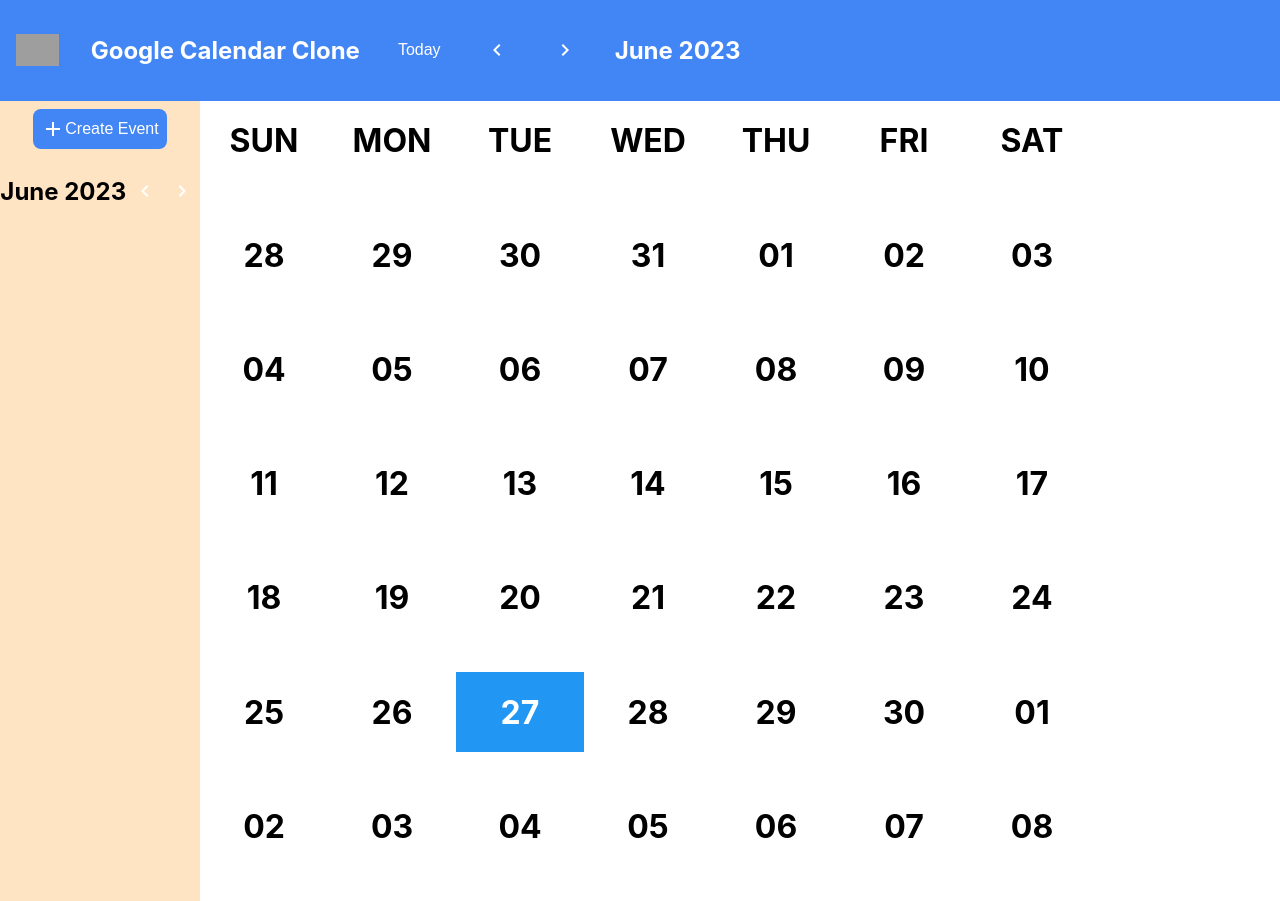
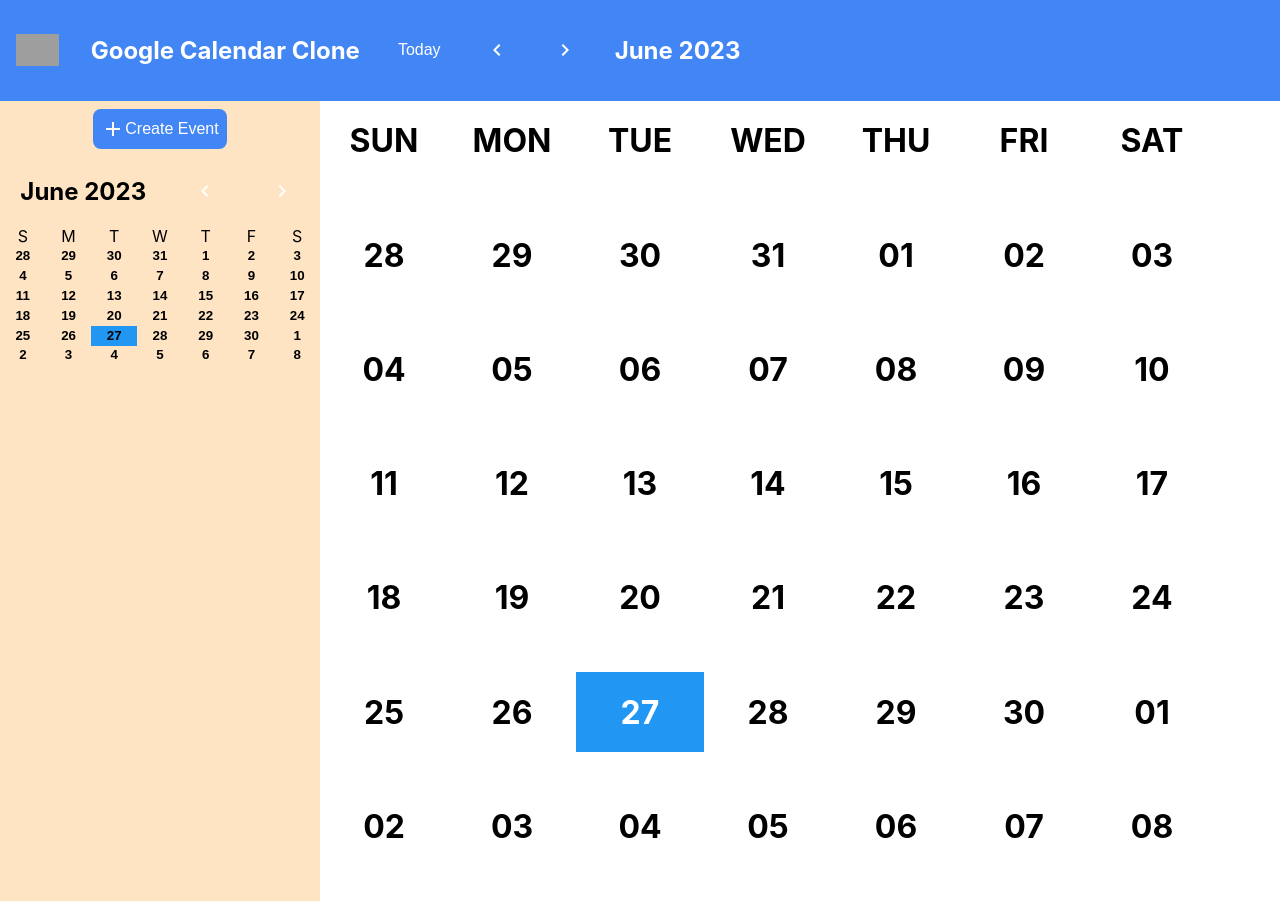
Before and after one commit to EugeneZanevskij/google-calendar, a React (Create React App) app: page / in a window 1280 px wide. Built offline with nearby package versions, Linux system fonts and the light colour scheme; grey boxes are pictures that could not be loaded.

Commit message:
feat: add small calendar and create new global variables

```diff
--- a/src/Sidebar.css
+++ b/src/Sidebar.css
@@ -1,5 +1,5 @@
 .sidebar {
   height: 100vh;
-  width: 200px;
+  width: 20rem;
   background-color: bisque;
 }
--- a/src/SmallCalendar.css
+++ b/src/SmallCalendar.css
@@ -8,3 +8,37 @@
   flex-direction: row;
   justify-content: space-around;
 }
+
+.small-calendar__body {
+  display: grid;
+  grid-template-columns: repeat(7, 1fr);
+  grid-template-rows: repeat(6, 1fr);
+}
+
+.small-calendar__day {
+  display: flex;
+  justify-content: center;
+  align-items: center;
+  color: black;
+}
+
+.small-calendar__day-button {
+  display: flex;
+  justify-content: center;
+  align-items: center;
+  background-color: transparent;
+  cursor: pointer;
+  font-weight: 700;
+  border: none;
+}
+
+.small-calendar__day-button:hover {
+  background-color: #735cd1;;
+}
+
+.small-calendar__day-button--current {
+  background-color: #2196f3;
+}
+.small-calendar__day-button--selected {
+  background-color: #44d26f;
+}
--- a/src/SmallCalendar.jsx
+++ b/src/SmallCalendar.jsx
@@ -9,20 +9,35 @@
 const SmallCalendar = () => {
   const [currentMonthIndex, setCurrentMonthIndex] = useState(dayjs().month());
   const [currentMonth, setCurrentMonth] = useState(getMonth());
+  const {monthIndex, setSmallCalendarMonth, daySelected, setDaySelected} = useContext(GlobalContext);
+
+  useEffect(() => {
+    setCurrentMonthIndex(monthIndex);
+  }, [monthIndex]);
   const handlePrevMonth = () => {
     setCurrentMonthIndex(currentMonthIndex - 1);
   };
   const handleNextMonth = () => {
     setCurrentMonthIndex(currentMonthIndex + 1);
   };
+
+  function getDayClass(day) {
+    const format = 'DD/MM/YYYY';
+    const today = dayjs().format(format);
+    const currentDay = day.format(format);
+    const selDay = daySelected && daySelected.format(format);
+    if (today === currentDay) {
+      return 'small-calendar__day-button--current';
+    } else if (selDay === currentDay) {
+      return 'small-calendar__day-button--selected';
+    } else {
+      return '';
+    }
+  }
   useEffect(() => {
     setCurrentMonth(getMonth(currentMonthIndex));
   }, [currentMonthIndex]);
 
-  const {monthIndex} = useContext(GlobalContext);
-  useEffect(() => {
-    setCurrentMonthIndex(monthIndex);
-  }, [monthIndex]);
 
   return (
     <div className='small-calendar'>
@@ -37,6 +52,30 @@
           <ChevronRightIcon />
         </button>
       </header>
+      <div className='small-calendar__body'>
+        {currentMonth[0].map((day, index) => {
+          return <span key={index} className='small-calendar__day'>
+            {day.format('dd').charAt(0)}
+          </span>;
+        })}
+        {currentMonth.map((row, index) => {
+          return (
+            <React.Fragment key={index}>
+              {row.map((day, i) => {
+                return <button
+                    key={i}
+                    onClick={() => {
+                      setSmallCalendarMonth(currentMonthIndex);
+                      setDaySelected(day);
+                    }}
+                    className={`small-calendar__day-button ${getDayClass(day)}`}>
+                  {day.format('D')}
+                </button>;
+              })}
+            </React.Fragment>
+          );
+        })}
+      </div>
     </div>
   )
 }
--- a/src/context/ContextProvider.js
+++ b/src/context/ContextProvider.js
@@ -1,14 +1,26 @@
-import React, { useState } from 'react';
+import React, { useEffect, useState } from 'react';
 import GlobalContext from './GlobalContext';
 import dayjs from 'dayjs';
 
 export default function ContextProvider(props) {
   const [monthIndex, setMonthIndex] = useState(dayjs().month());
+  const [smallCalendarMonth, setSmallCalendarMonth] = useState(null);
+  const [daySelected, setDaySelected] = useState(null);
   const [showEventModal, setShowEventModal] = useState(false);
+  useEffect(() => {
+    if (smallCalendarMonth !== null) {
+      setMonthIndex(smallCalendarMonth);
+    }
+  }, [smallCalendarMonth]);
+
   return (
     <GlobalContext.Provider value={{
       monthIndex,
       setMonthIndex,
+      smallCalendarMonth,
+      setSmallCalendarMonth,
+      daySelected,
+      setDaySelected,
       showEventModal,
       setShowEventModal
       }}>
--- a/src/context/GlobalContext.js
+++ b/src/context/GlobalContext.js
@@ -3,6 +3,10 @@
 const GlobalContext = React.createContext({
   monthIndex: 0,
   setMonthIndex: (index) => {},
+  smallCalendarMonth: 0,
+  setSmallCalendarMonth: (index) => {},
+  daySelected: null,
+  setDaySelected: (day) => {},
   showEventModal: false,
   setShowEventModal: () => {}
 });
```
